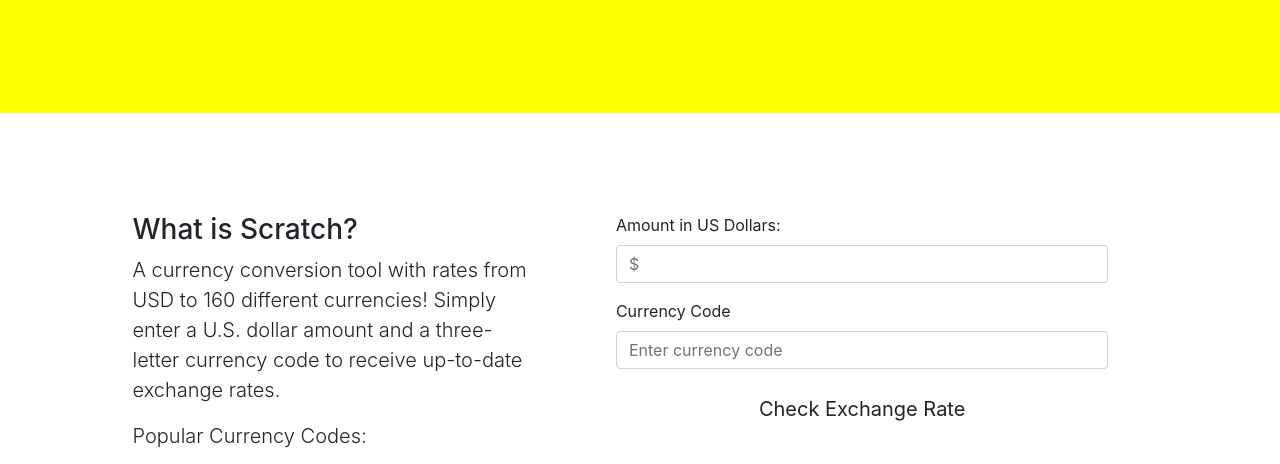
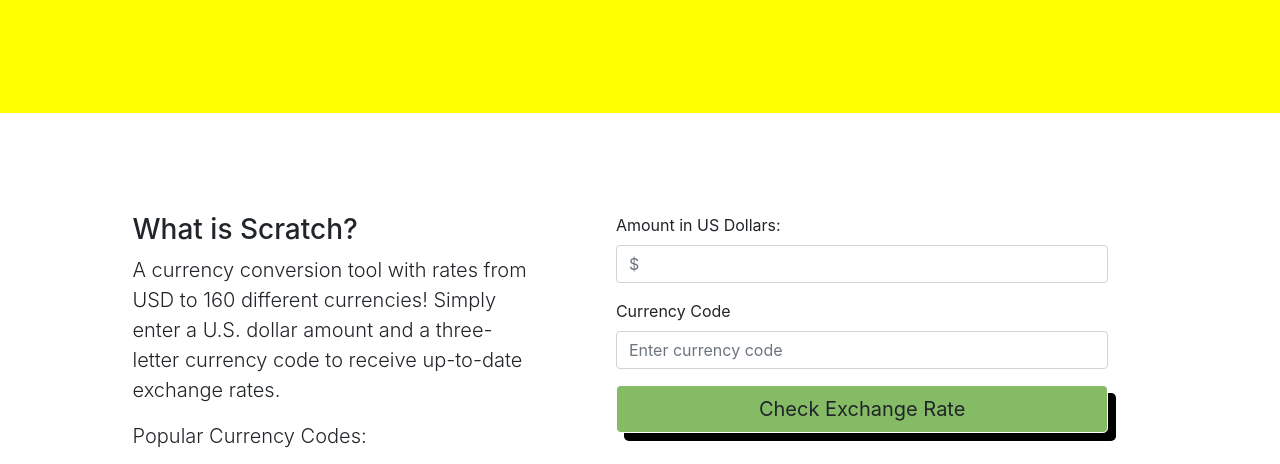
Before and after one commit to chloeloveall/Scratch, a website built with webpack: page src/index.html in a window 1280 px wide. Shown: the part 263-727 px from the top of the page. Built offline with nearby package versions, Linux system fonts and the light colour scheme.

Commit message:
Style submit/reset buttons, style active/hover

```diff
--- a/src/css/styles.css
+++ b/src/css/styles.css
@@ -23,9 +23,16 @@
   font-size: 20px;
 }
 
-.btn-primary {
+.btn-lg {
   background-color: #85bb65;
   border: #85bb65;
+  box-shadow: 8px 8px #000000;
+  border: 1px solid white;
+}
+
+.btn-lg:active, .btn-lg:hover {
+  background-color: yellow;
+  color: #000000;
 }
 
 #display {
```
